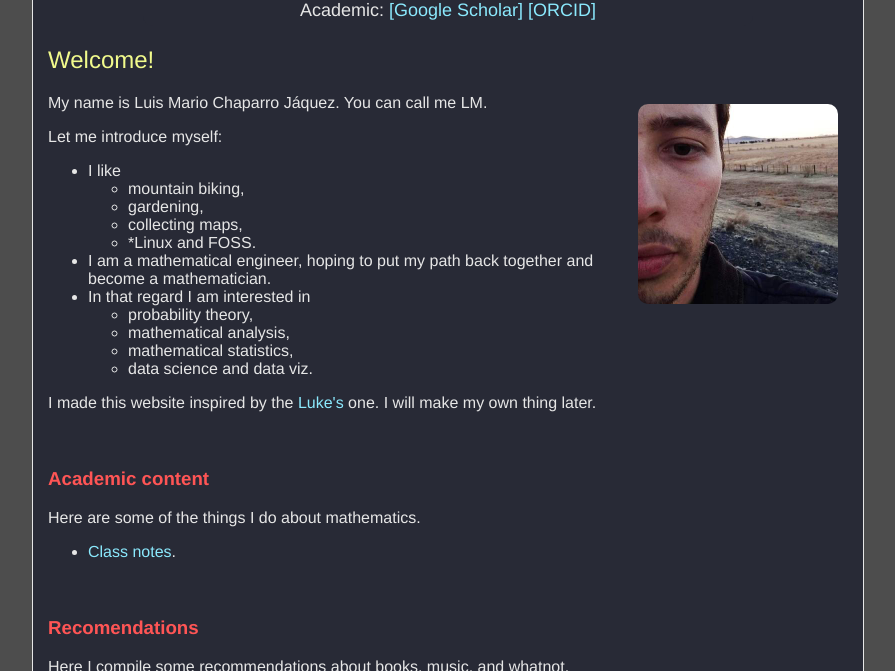
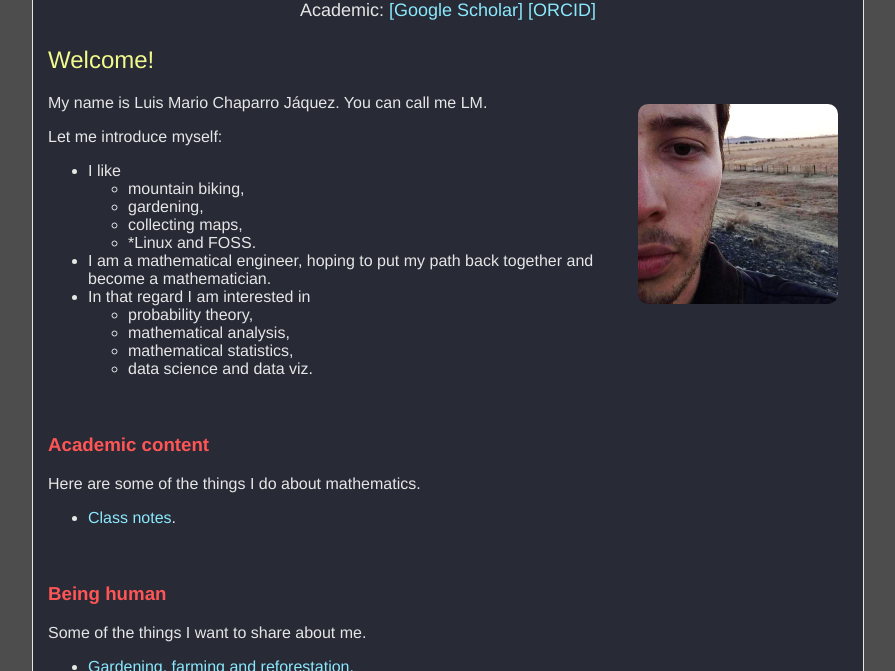
Before and after one commit to lmchj/website, a plain HTML site: page index.html in a window 1280 px wide. Shown: the part 281-952 px from the top of the page, without its empty margins (192-1087 px from the left). Drawn offline with Linux system fonts and the light colour scheme.

Commit message:
Update on index to redirect pages.

```diff
--- a/index.html
+++ b/index.html
@@ -81,12 +81,6 @@
 		</li>
 	</ul>
 
-	<p>
-	I made this website inspired by the
-	<a href="https://lukesmith.xyz/" target="_blank">Luke's</a>
-	one. I will make my own thing later.
-	</p>
-
 	<h3>
 		Academic content
 	</h3>
@@ -96,6 +90,20 @@
 	<ul>
 		<li>
 		<a href="pages/class-notes">Class notes</a>.
+		</li>
+	</ul>
+
+	<h3>
+		Being human
+	</h3>
+
+	<p>
+	Some of the things I want to share about me.
+	</p>
+
+	<ul>
+		<li>
+		<a href="pages/gardening" target="_blank">Gardening, farming and reforestation.</a>
 		</li>
 	</ul>
 
```
